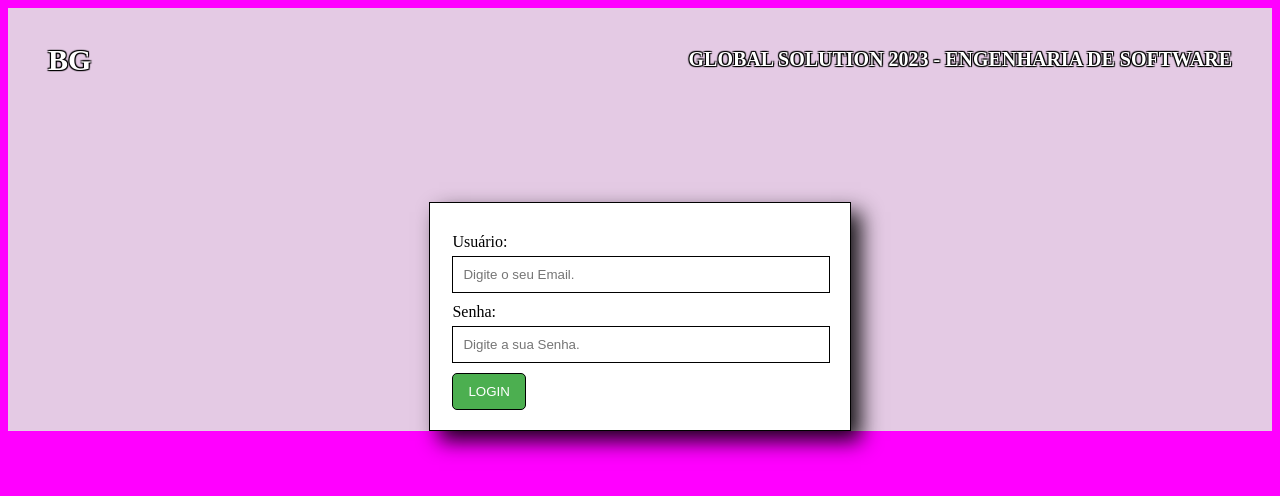
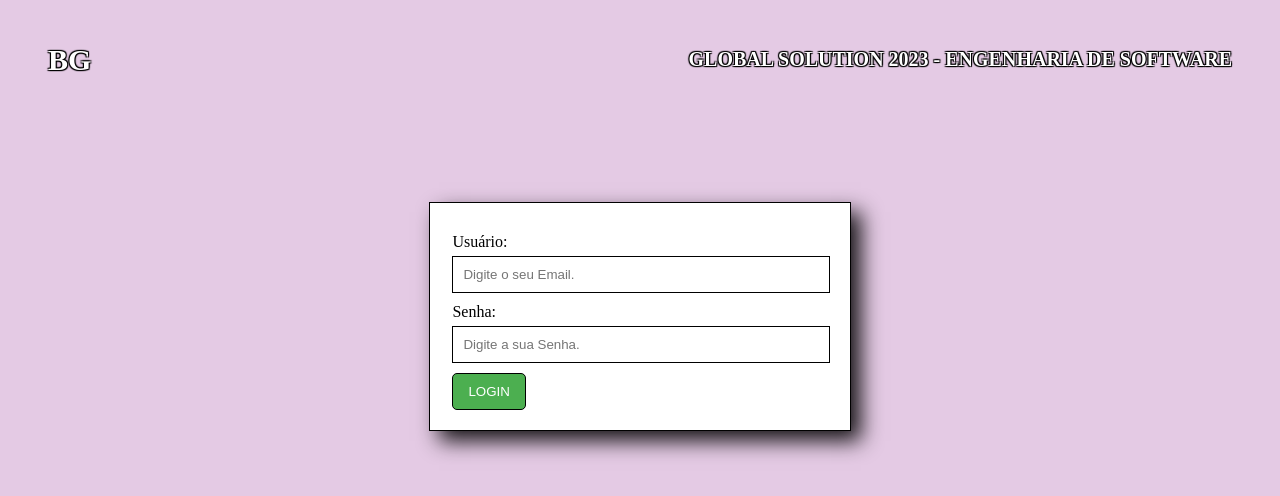
Before and after one commit to GabrielMachadoCP/Global-Solution-2023, a React (Vite) app: page / in a window 1280 px wide. Shown: the top 496 px of the page. Built offline with nearby package versions, Linux system fonts and the light colour scheme.

Commit message:
Voltando as cores padrões

```diff
--- a/src/Global.scss
+++ b/src/Global.scss
@@ -1,5 +1,5 @@
 html{
-    background-color: rgb(255, 0, 255);
+    background-color: rgb(228, 202, 228);
     margin: 0;
     padding: 0;
 
```
